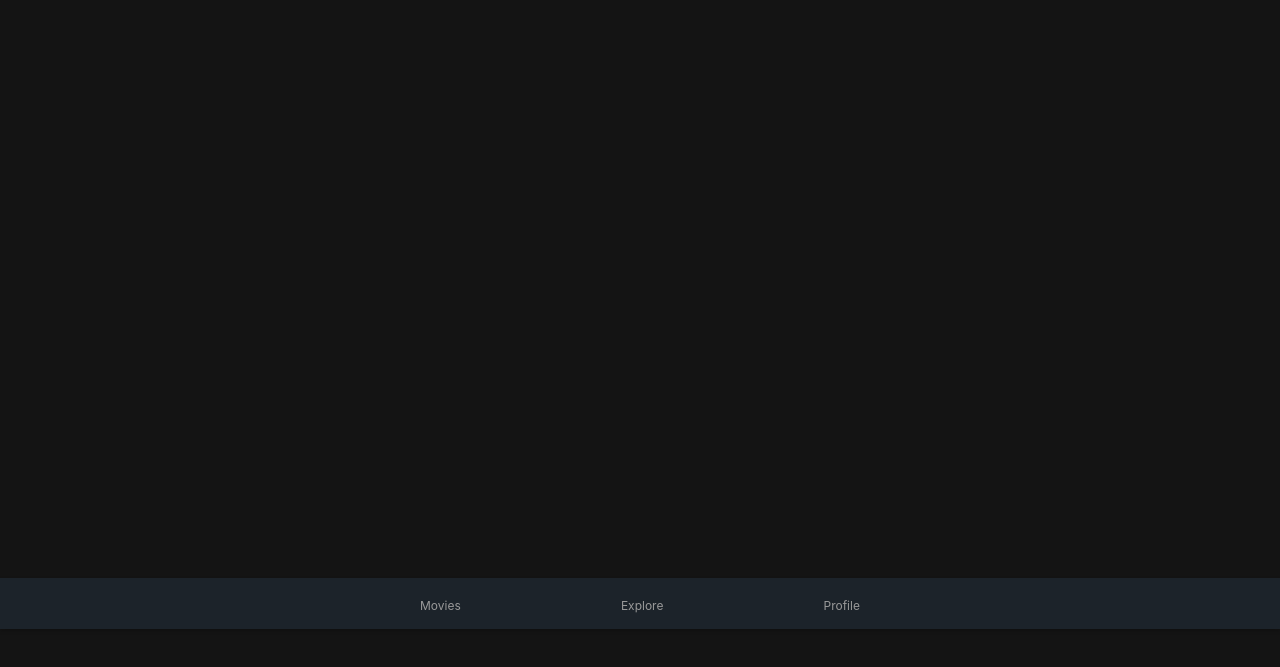
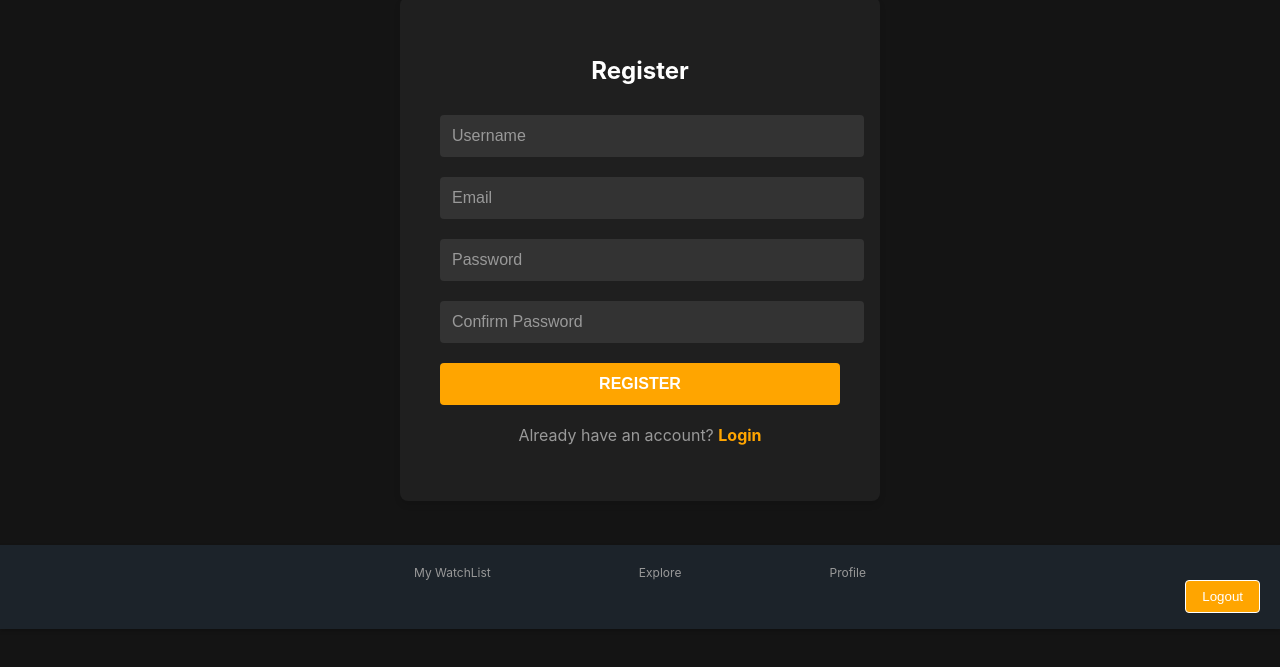
Before and after one commit to yigitbickici/Movie_Tracking_System, a React (Create React App) app in the folder frontend/: page /register in a window 1280 px wide. Shown: the part 171-838 px from the top of the page. Before the commit the page ends 800 px from the top, so only its background shows below. Built offline with nearby package versions, Linux system fonts and the light colour scheme.

Commit message:
login logout profile

```diff
--- a/frontend/src/App.js
+++ b/frontend/src/App.js
@@ -5,6 +5,8 @@ import Profile from './pages/Profile';
 import Navbar from './components/Navbar';
 import ProfileEdit from './components/ProfileEdit';
 import MovieSocialPage from './components/MovieSocialPage';
+import Login from './pages/Login';
+import Register from './pages/Register';
 import './App.css';
 
 function App() {
@@ -19,6 +21,8 @@ function App() {
           <Route path="/profile" element={<Profile />} />
           <Route path="/profile/edit" element={<ProfileEdit />} />
           <Route path="/movies/:movieId/social" element={<MovieSocialPage />} />
+          <Route path="/login" element={<Login />} />
+          <Route path="/register" element={<Register />} />
         </Routes>
       </div>
     </Router>
--- a/frontend/src/components/MovieDetail.css
+++ b/frontend/src/components/MovieDetail.css
@@ -69,7 +69,7 @@
 
 .detail-add-button {
     margin-top: 20px;
-    background-color: #FFD700;
+    background-color: orange;
     color: black;
     border: none;
     padding: 12px 24px;
--- a/frontend/src/components/Navbar.css
+++ b/frontend/src/components/Navbar.css
@@ -61,3 +61,25 @@
         padding: 5px 10px;
     }
 }
+
+.nav-right {
+    margin-left: auto;
+    display: flex;
+    justify-content: flex-end;
+}
+
+.logout-button {
+    background: orange;
+    border: 1px solid #fff;
+    color: white;
+    padding: 8px 16px;
+    border-radius: 4px;
+    cursor: pointer;
+    transition: all 0.3s;
+    margin-right: 20px;
+}
+
+.logout-button:hover {
+    background: black;
+    color: #141414;
+}
--- a/frontend/src/components/Navbar.jsx
+++ b/frontend/src/components/Navbar.jsx
@@ -1,14 +1,21 @@
 import React from 'react';
-import { Link } from 'react-router-dom';
+import { Link, useNavigate } from 'react-router-dom';
 import './Navbar.css';
 
 const Navbar = () => {
+    const navigate = useNavigate();
+
+    const handleLogout = () => {
+        // Şimdilik sadece login sayfasına yönlendirme yapıyoruz
+        navigate('/login');
+    };
+
     return (
         <nav className="navbar">
             <div className="nav-items">
                 <Link to="/movies" className="nav-item">
                     <i className="fas fa-film"></i>
-                    <span>Movies</span>
+                    <span>My WatchList</span>
                 </Link>
                 <Link to="/explore" className="nav-item">
                     <i className="fas fa-compass"></i>
@@ -19,6 +26,11 @@ const Navbar = () => {
                     <span>Profile</span>
                 </Link>
             </div>
+            <div className="nav-right">
+                <button className="logout-button" onClick={handleLogout}>
+                    Logout
+                </button>
+            </div>
         </nav>
     );
 };
--- /dev/null
+++ b/frontend/src/pages/Auth.css
@@ -0,0 +1,80 @@
+.auth-container {
+    min-height: 100vh;
+    display: flex;
+    justify-content: center;
+    align-items: center;
+    background-color: #141414;
+    padding: 20px;
+}
+
+.auth-box {
+    background-color: #1f1f1f;
+    padding: 40px;
+    border-radius: 8px;
+    width: 100%;
+    max-width: 400px;
+    box-shadow: 0 4px 6px rgba(0, 0, 0, 0.1);
+}
+
+.auth-box h2 {
+    color: white;
+    text-align: center;
+    margin-bottom: 30px;
+    font-size: 24px;
+}
+
+.form-group {
+    margin-bottom: 20px;
+}
+
+.form-group input {
+    width: 100%;
+    padding: 12px;
+    background-color: #333;
+    border: none;
+    border-radius: 4px;
+    color: white;
+    font-size: 16px;
+}
+
+.form-group input::placeholder {
+    color: #999;
+}
+
+.form-group input:focus {
+    outline: none;
+    background-color: #404040;
+}
+
+.auth-button {
+    width: 100%;
+    padding: 12px;
+    background-color: orange;
+    color: white;
+    border: none;
+    border-radius: 4px;
+    font-size: 16px;
+    font-weight: bold;
+    cursor: pointer;
+    transition: background-color 0.3s;
+}
+
+.auth-button:hover {
+    background-color: #f40612;
+}
+
+.auth-link {
+    margin-top: 20px;
+    text-align: center;
+    color: #999;
+}
+
+.auth-link a {
+    color: orange;
+    text-decoration: none;
+    font-weight: bold;
+}
+
+.auth-link a:hover {
+    text-decoration: underline;
+}
--- /dev/null
+++ b/frontend/src/pages/Login.jsx
@@ -0,0 +1,62 @@
+import React, { useState } from 'react';
+import { Link, useNavigate } from 'react-router-dom';
+import './Auth.css';
+
+const Login = () => {
+    const navigate = useNavigate();
+    const [formData, setFormData] = useState({
+        email: '',
+        password: ''
+    });
+
+    const handleChange = (e) => {
+        setFormData({
+            ...formData,
+            [e.target.name]: e.target.value
+        });
+    };
+
+    const handleSubmit = (e) => {
+        e.preventDefault();
+        // only navigate to home page for now
+        navigate('/');
+    };
+
+    return (
+        <div className="auth-container">
+            <div className="auth-box">
+                <h2>Login</h2>
+                <form onSubmit={handleSubmit} lang='en'>
+                    <div className="form-group">
+                        <input
+                            type="email"
+                            name="email"
+                            placeholder="Email"
+                            value={formData.email}
+                            onChange={handleChange}
+                            required
+                        />
+                    </div>
+                    <div className="form-group">
+                        <input
+                            type="password"
+                            name="password"
+                            placeholder="Password"
+                            value={formData.password}
+                            onChange={handleChange}
+                            required
+                        />
+                    </div>
+                    <button type="submit" className="auth-button">
+                        LOGIN
+                    </button>
+                </form>
+                <p className="auth-link">
+                    Don't have an account? <Link to="/register">Register</Link>
+                </p>
+            </div>
+        </div>
+    );
+};
+
+export default Login;
--- a/frontend/src/pages/Profile.jsx
+++ b/frontend/src/pages/Profile.jsx
@@ -91,8 +91,7 @@ const Profile = () => {
                 <h3>Movies</h3>
                 <div className="add-shows">
                     <button className="add-movies-btn">
-                        <span>+</span>
-                        ADD MOVIES
+                        NO MOVIES
                     </button>
                 </div>
             </section>
@@ -101,8 +100,7 @@ const Profile = () => {
                 <h3>Favorite movies</h3>
                 <div className="add-favorite-movies">
                     <button className="add-favorite-movies-btn">
-                        <span>+</span>
-                        ADD FAVORITE MOVIES
+                        NO MOVIES
                     </button>
                 </div>
             </section>
--- /dev/null
+++ b/frontend/src/pages/Register.jsx
@@ -0,0 +1,84 @@
+import React, { useState } from 'react';
+import { Link, useNavigate } from 'react-router-dom';
+import './Auth.css';
+
+const Register = () => {
+    const navigate = useNavigate();
+    const [formData, setFormData] = useState({
+        username: '',
+        email: '',
+        password: '',
+        confirmPassword: ''
+    });
+
+    const handleChange = (e) => {
+        setFormData({
+            ...formData,
+            [e.target.name]: e.target.value
+        });
+    };
+
+    const handleSubmit = (e) => {
+        e.preventDefault();
+        // Şimdilik sadece yönlendirme yapıyoruz
+        navigate('/login');
+    };
+
+    return (
+        <div className="auth-container">
+            <div className="auth-box">
+                <h2>Register</h2>
+                <form onSubmit={handleSubmit}>
+                    <div className="form-group">
+                        <input
+                            type="text"
+                            name="username"
+                            placeholder="Username"
+                            value={formData.username}
+                            onChange={handleChange}
+                            required
+                        />
+                    </div>
+                    <div className="form-group">
+                        <input
+                            type="email"
+                            name="email"
+                            placeholder="Email"
+                            value={formData.email}
+                            onChange={handleChange}
+                            required
+                        />
+                    </div>
+                    <div className="form-group">
+                        <input
+                            type="password"
+                            name="password"
+                            placeholder="Password"
+                            value={formData.password}
+                            onChange={handleChange}
+                            required
+                        />
+                    </div>
+                    <div className="form-group">
+                        <input
+                            type="password"
+                            name="confirmPassword"
+                            placeholder="Confirm Password"
+                            value={formData.confirmPassword}
+                            onChange={handleChange}
+                            required
+                        />
+                    </div>
+                    <button type="submit" className="auth-button">
+                        REGISTER
+                    </button>
+                </form>
+                <p className="auth-link">
+                    Already have an account? <Link to="/login">Login</Link>
+                </p>
+            </div>
+        </div>
+    );
+};
+
+export default Register;
```
